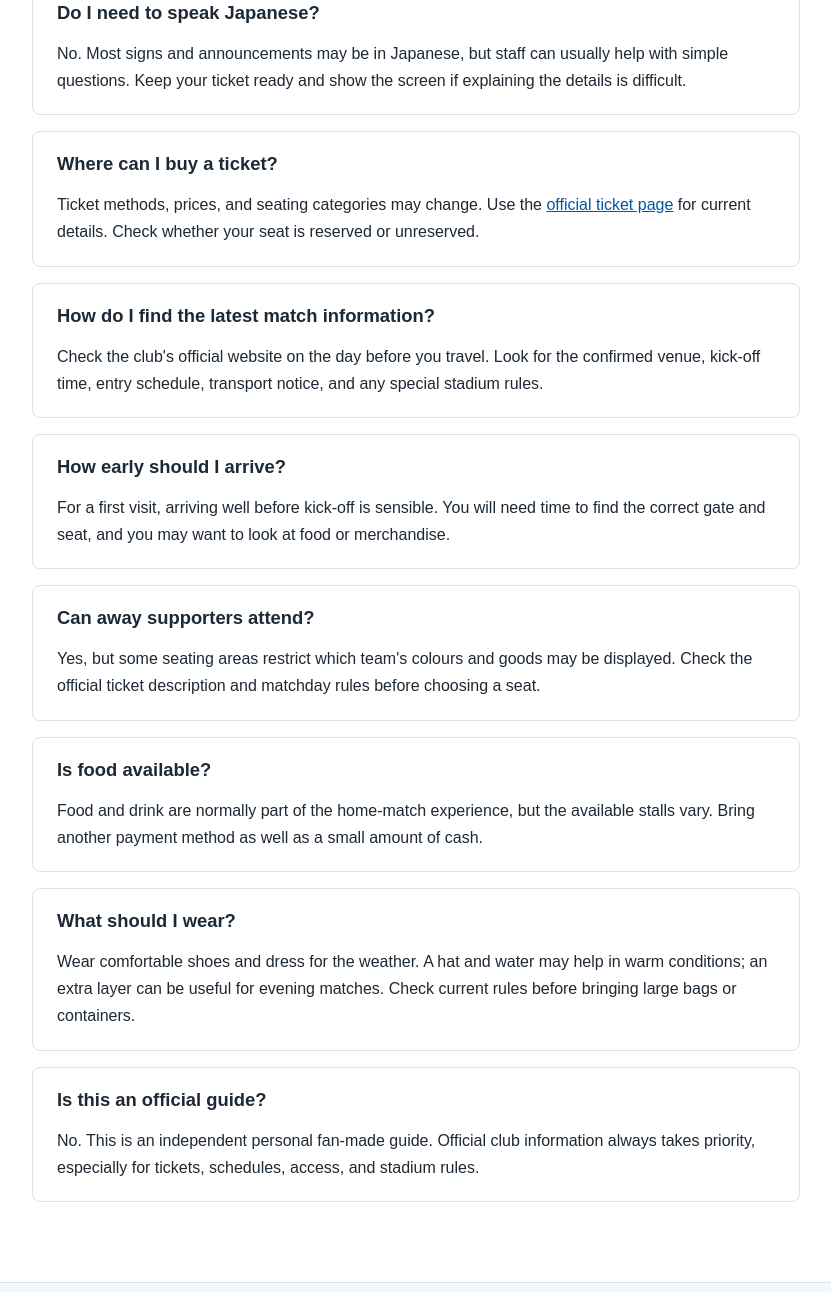
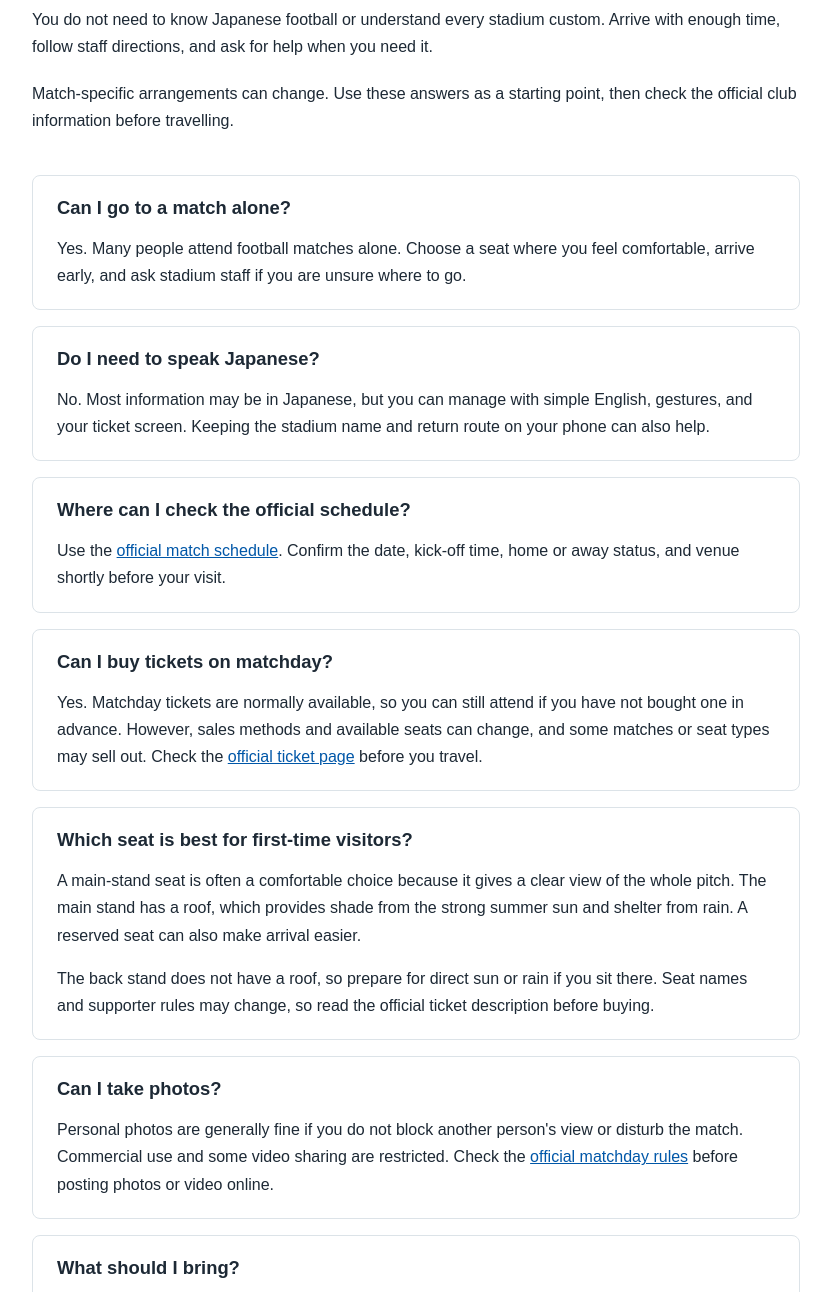
Before and after one commit to uekichijp/kamatamare-sanuki-en, an Astro site: page /faq in a window 1280 px wide. Shown: the part 530-1822 px from the top of the page, without its empty margins (224-1055 px from the left). Built offline with nearby package versions, Linux system fonts and the light colour scheme; Astro itself is replaced by a stand-in of ours.

Commit message:
Improve FAQ page

```diff
--- a/src/pages/faq.astro
+++ b/src/pages/faq.astro
@@ -6,75 +6,135 @@
 
 <BaseLayout
   title="FAQ"
-  description="Frequently asked questions for first-time visitors to a Kamatamare Sanuki match."
+  description="Practical answers for international visitors attending a Kamatamare Sanuki match for the first time."
 >
   <PageIntro
-    eyebrow="Before matchday"
+    eyebrow="Your first match, made easier"
     title="Frequently Asked Questions"
-    description="Short answers to common questions from international visitors attending their first match."
+    description="Simple answers to help you feel prepared and enjoy the day."
   />
   <section class="content-section">
+    <div class="container container--narrow prose intro-copy">
+      <h2>It is okay to be new</h2>
+      <p>
+        You do not need to know Japanese football or understand every stadium custom. Arrive with
+        enough time, follow staff directions, and ask for help when you need it.
+      </p>
+      <p>
+        Match-specific arrangements can change. Use these answers as a starting point, then check
+        the official club information before travelling.
+      </p>
+    </div>
+
     <div class="container container--narrow faq-list">
+      <article class="faq-item">
+        <h2>Can I go to a match alone?</h2>
+        <p>
+          Yes. Many people attend football matches alone. Choose a seat where you feel
+          comfortable, arrive early, and ask stadium staff if you are unsure where to go.
+        </p>
+      </article>
       <article class="faq-item">
         <h2>Do I need to speak Japanese?</h2>
         <p>
-          No. Most signs and announcements may be in Japanese, but staff can usually help with
-          simple questions. Keep your ticket ready and show the screen if explaining the details
-          is difficult.
+          No. Most information may be in Japanese, but you can manage with simple English,
+          gestures, and your ticket screen. Keeping the stadium name and return route on your
+          phone can also help.
         </p>
       </article>
       <article class="faq-item">
-        <h2>Where can I buy a ticket?</h2>
+        <h2>Where can I check the official schedule?</h2>
         <p>
-          Ticket methods, prices, and seating categories may change. Use the
-          <a href="https://www.kamatamare.jp/ticket/" target="_blank" rel="noreferrer"
-            >official ticket page</a
-          > for current details. Check whether your seat is reserved or unreserved.
+          Use the
+          <a href="https://www.kamatamare.jp/match/" target="_blank" rel="noreferrer"
+            >official match schedule</a
+          >. Confirm the date, kick-off time, home or away status, and venue shortly before your
+          visit.
         </p>
       </article>
       <article class="faq-item">
-        <h2>How do I find the latest match information?</h2>
+        <h2>Can I buy tickets on matchday?</h2>
         <p>
-          Check the club's official website on the day before you travel. Look for the confirmed
-          venue, kick-off time, entry schedule, transport notice, and any special stadium rules.
+          Yes. Matchday tickets are normally available, so you can still attend if you have not
+          bought one in advance. However, sales methods and available seats can change, and some
+          matches or seat types may sell out. Check the
+          <a href="https://www.kamatamare.jp/ticket/" target="_blank" rel="noreferrer"
+            >official ticket page</a
+          > before you travel.
         </p>
       </article>
       <article class="faq-item">
-        <h2>How early should I arrive?</h2>
+        <h2>Which seat is best for first-time visitors?</h2>
         <p>
-          For a first visit, arriving well before kick-off is sensible. You will need time to
-          find the correct gate and seat, and you may want to look at food or merchandise.
+          A main-stand seat is often a comfortable choice because it gives a clear view of the
+          whole pitch. The main stand has a roof, which provides shade from the strong summer sun
+          and shelter from rain. A reserved seat can also make arrival easier.
+        </p>
+        <p>
+          The back stand does not have a roof, so prepare for direct sun or rain if you sit there.
+          Seat names and supporter rules may change, so read the official ticket description
+          before buying.
         </p>
       </article>
       <article class="faq-item">
-        <h2>Can away supporters attend?</h2>
+        <h2>Can I take photos?</h2>
         <p>
-          Yes, but some seating areas restrict which team's colours and goods may be displayed.
-          Check the official ticket description and matchday rules before choosing a seat.
+          Personal photos are generally fine if you do not block another person's view or disturb
+          the match. Commercial use and some video sharing are restricted. Check the
+          <a href="https://www.kamatamare.jp/match/manner.php" target="_blank" rel="noreferrer"
+            >official matchday rules</a
+          > before posting photos or video online.
         </p>
       </article>
       <article class="faq-item">
-        <h2>Is food available?</h2>
+        <h2>What should I bring?</h2>
         <p>
-          Food and drink are normally part of the home-match experience, but the available
-          stalls vary. Bring another payment method as well as a small amount of cash.
+          Bring your ticket or QR code, a charged phone, a payment card, some cash, and clothing
+          for the weather. Water, sun protection, or an extra layer may be useful. Check current
+          bag and container rules before leaving.
         </p>
       </article>
       <article class="faq-item">
-        <h2>What should I wear?</h2>
+        <h2>What happens if it rains?</h2>
         <p>
-          Wear comfortable shoes and dress for the weather. A hat and water may help in warm
-          conditions; an extra layer can be useful for evening matches. Check current rules
-          before bringing large bags or containers.
+          Matches usually continue in rain unless conditions are unsafe. Some seats may have
+          limited cover. Bring a compact raincoat rather than relying on an umbrella in the
+          seating area, and check official announcements for any cancellation or delay.
+        </p>
+      </article>
+      <article class="faq-item">
+        <h2>Is the stadium family-friendly?</h2>
+        <p>
+          Families are welcome. Arrive early so children have time to become familiar with the
+          stadium, toilets, and seating area. Ticket rules for children and matchday activities
+          can vary, so confirm them on the official match page.
         </p>
       </article>
       <article class="faq-item">
         <h2>Is this an official guide?</h2>
         <p>
-          No. This is an independent personal fan-made guide. Official club information always
-          takes priority, especially for tickets, schedules, access, and stadium rules.
+          No. This is an independent personal fan-made guide. It is not operated or approved by
+          Kamatamare Sanuki or the J.League. Official information always takes priority.
         </p>
       </article>
+    </div>
+
+    <div class="container container--narrow">
+      <div class="official-box">
+        <h2>Check once more before you go</h2>
+        <p>
+          The schedule, tickets, transport, entry times, and stadium rules may change for each
+          match.
+        </p>
+        <p>
+          <a
+            class="text-link"
+            href="https://www.kamatamare.jp/"
+            target="_blank"
+            rel="noreferrer">Visit the official Kamatamare Sanuki website</a
+          >
+        </p>
+      </div>
     </div>
   </section>
 
@@ -83,13 +143,18 @@
       {
         label: "Stadium & Access",
         href: "/stadium/",
-        description: "Plan your route and review the matchday checklist.",
+        description: "Plan your route and review a simple matchday checklist.",
       },
       {
         label: "About this guide",
         href: "/about/",
         description: "Read the scope and limitations of this independent guide.",
       },
+      {
+        label: "Club History",
+        href: "/history/",
+        description: "Meet the club before you arrive at the stadium.",
+      },
     ]}
   />
 </BaseLayout>
```
